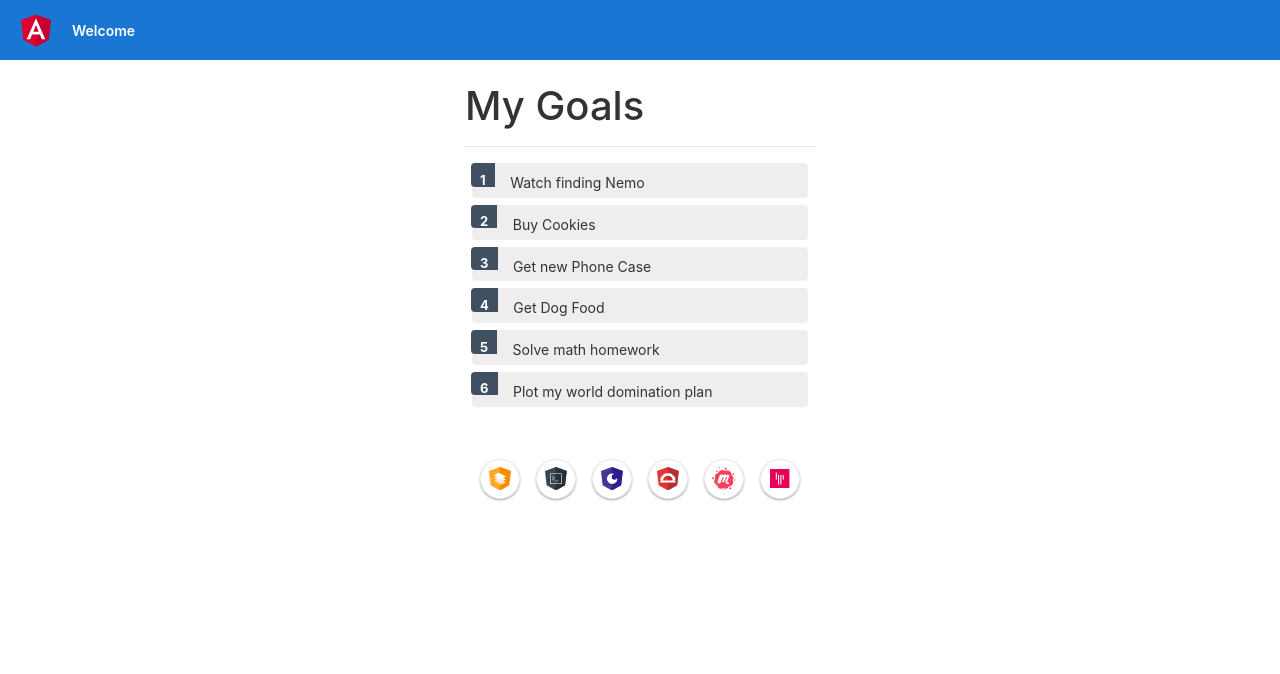
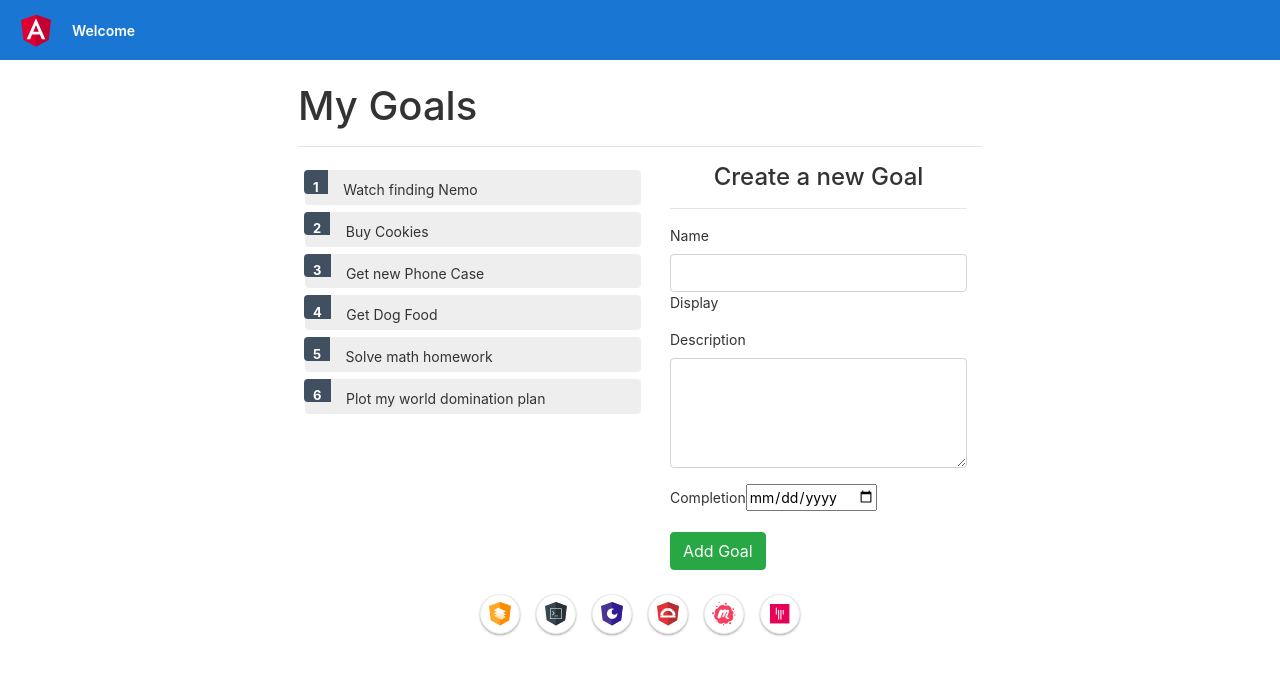
Before and after one commit to frankip/goal-list, an Angular app: page / in a window 1280 px wide. Shown: the top 674 px of the page. Built offline with nearby package versions, Linux system fonts and the light colour scheme.

Commit message:
feat: add form compnents

```diff
--- a/src/app/app.module.ts
+++ b/src/app/app.module.ts
@@ -6,7 +6,8 @@
 import { GoalListComponent } from './components/goal-list/goal-list.component';
 import { FormsModule } from '@angular/forms';
 import { GoalDetailsComponent } from './components/goal-details/goal-details.component';
-import { StrikethroughDirective } from './strikethrough.directive'; // <-- NgModel lives here
+import { StrikethroughDirective } from './strikethrough.directive';
+import { GoalFormComponent } from './components/goal-form/goal-form.component'; // <-- NgModel lives here
 
 
 @NgModule({
@@ -14,7 +15,8 @@
     AppComponent,
     GoalListComponent,
     GoalDetailsComponent,
-    StrikethroughDirective
+    StrikethroughDirective,
+    GoalFormComponent
   ],
   imports: [
     BrowserModule,
--- /dev/null
+++ b/src/app/components/goal-form/goal-form.component.html
@@ -0,0 +1,31 @@
+<div class="container-fluid">
+    <h4 class="text-center">Create a new Goal</h4>
+    <hr>
+    <form (ngSubmit)='submitGoal()' #goalForm='ngForm'>
+        <div class="form-group">
+
+            <label for="name">Name</label>
+            <input type="text" required class="form-control" id="name" [(ngModel)]="newGoal.name" name="name" #name='ngModel' required>
+            <!-- Testing to see if we get any data -->
+            Display {{newGoal.name}}
+            <div [hidden]="name.valid || name.pristine" class="alert alert-danger">
+                <p>Name is required</p>
+              </div>
+        </div>
+        <div class="form-group">
+            <label for="description">Description</label>
+            <textarea class="form-control" id="description" rows="4"[(ngModel)]="newGoal.description" name="description" #description="ngModel" required></textarea>
+            <div [hidden]="description.valid || description.pristine" class="alert alert-danger">
+                <p>Description is required</p>
+              </div>
+        </div>
+        <div class="form-group">
+            <label for="complete">Completion</label>
+            <input type='date' id="complete" [(ngModel)]="newGoal.completeDate" name="completeDate" #completeDate="ngModel" required>
+            <div [hidden]="completeDate.valid || completeDate.pristine" class="alert alert-danger">
+                <p>Date is required</p>
+              </div>
+        </div>
+        <button type="submit" class="btn btn-success">Add Goal</button>
+    </form>
+  </div>
--- /dev/null
+++ b/src/app/components/goal-form/goal-form.component.ts
@@ -0,0 +1,23 @@
+import { Component, OnInit, Output, EventEmitter } from '@angular/core';
+import { Goal } from '../goal';
+
+@Component({
+  selector: 'app-goal-form',
+  templateUrl: './goal-form.component.html',
+  styleUrls: ['./goal-form.component.css']
+})
+export class GoalFormComponent implements OnInit {
+
+  newGoal = new Goal(0, "", "", new Date());
+  @Output() addGoal = new EventEmitter<Goal>();
+
+  submitGoal(){
+    this.addGoal.emit(this.newGoal)
+  }
+
+  constructor() { }
+
+  ngOnInit(): void {
+  }
+
+}
--- a/src/app/components/goal-list/goal-list.component.html
+++ b/src/app/components/goal-list/goal-list.component.html
@@ -1,6 +1,8 @@
 
 <h1>My Goals</h1>
   <hr>
+  <div class="row">
+    <div class="col-md-6">
   <ul class="heroes">
       <li *ngFor='let goal of goals; let i = index'
         [class.selected]="goal === selectedGoal"
@@ -12,3 +14,8 @@
     </ul>
 
     <app-goal-details [goal]="selectedGoal" (isCompete)='deleteGoal($event)'></app-goal-details>
+</div>
+<div class="col-md-6">
+  <app-goal-form (addGoal)="addNewGoal($event)"></app-goal-form>
+</div>
+</div>
--- a/src/app/components/goal-list/goal-list.component.ts
+++ b/src/app/components/goal-list/goal-list.component.ts
@@ -44,5 +44,11 @@
     //   }
     // }
   }
+  addNewGoal(goal){
+    let goalLength = this.goals.length;
+    goal.id = goalLength+1;
+    goal.completeDate = new Date(goal.completeDate)
+    this.goals.push(goal)
+  }
 
 }
```
Also changed, not shown: src/app/components/goal-form/goal-form.component.css (added), 1 other file (tests, documents, lock files or other folders).
